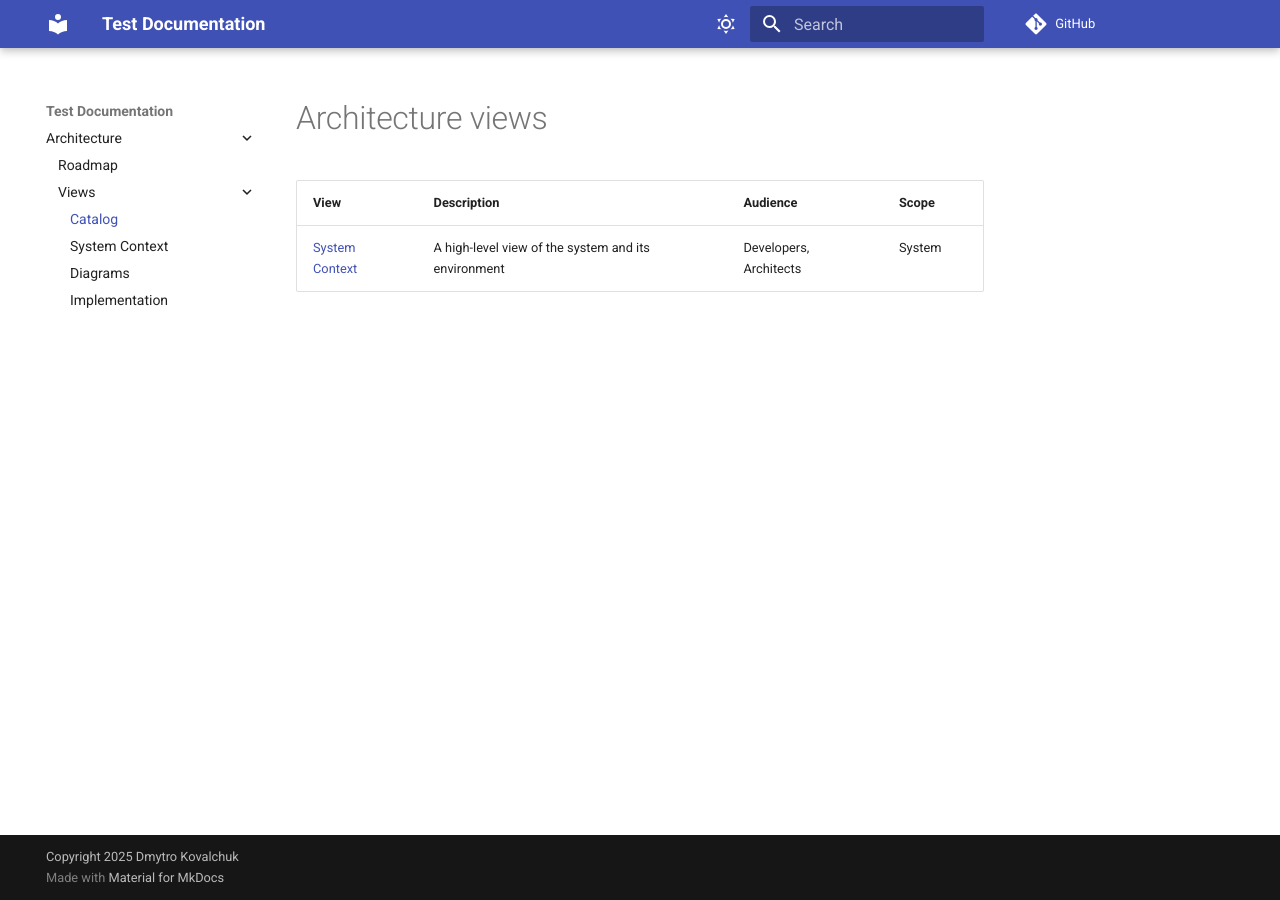
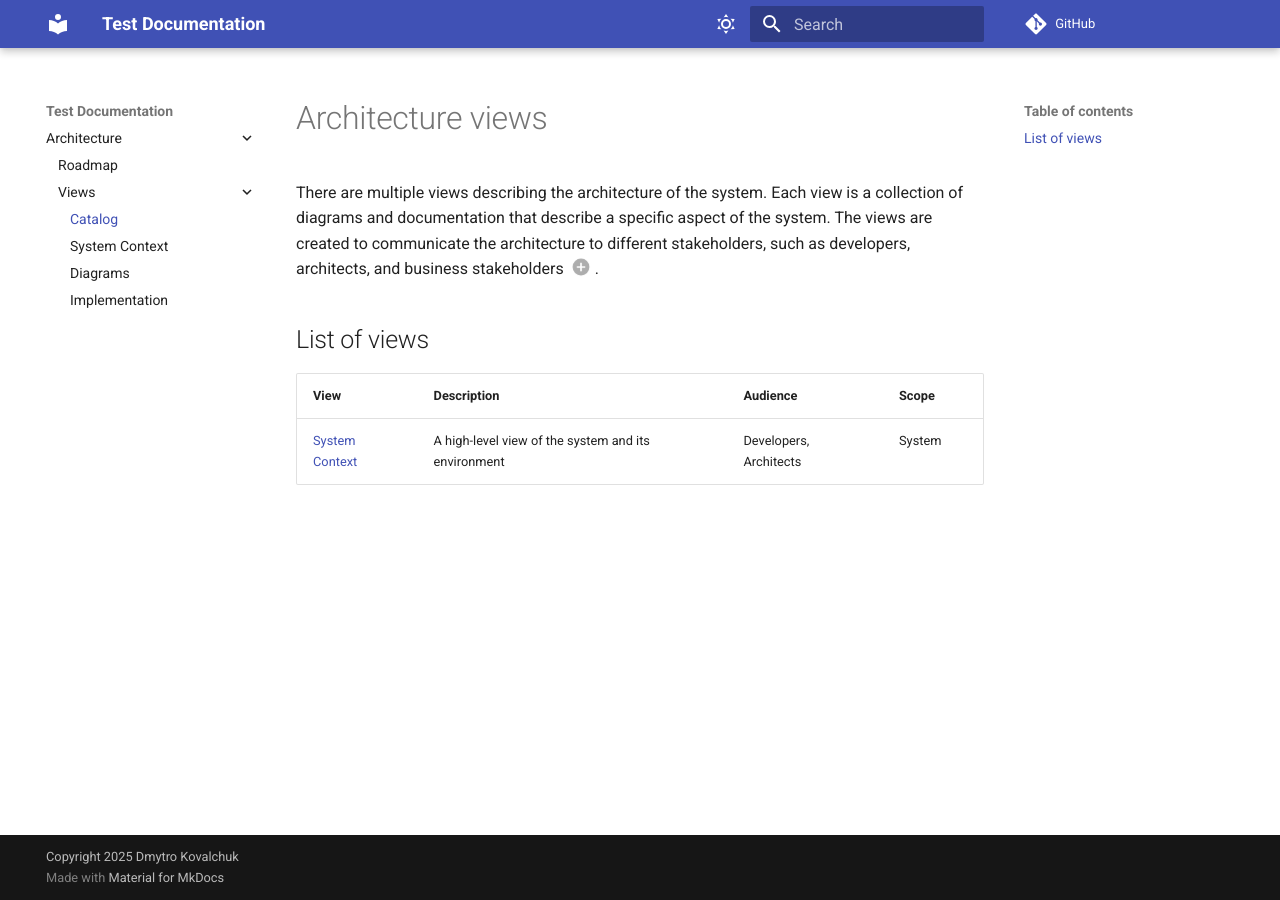
Before and after one commit to dimasmith/mkdocs-tutorial, an MkDocs documentation site: the page built from docs/docs/architecture/views/views.md, in a window 1280 px wide. Built offline with MkDocs 1.6.1 and Material for MkDocs 9.7.7, drawn with Linux system fonts in a browser that asks for light colours; emoji names are drawn with the system emoji font; comment, search, counter and statistics services are not loaded.

Commit message:
docs: adds annotations and emoji

```diff
--- a/docs/docs/architecture/views/views.md
+++ b/docs/docs/architecture/views/views.md
@@ -1,4 +1,11 @@
 # Architecture views
+
+There are multiple views describing the architecture of the system. Each view is a collection of diagrams and documentation that describe a specific aspect of the system. The views are created to communicate the architecture to different stakeholders, such as developers, architects, and business stakeholders (1).
+{ .annotate }
+
+1. :man_raising_hand: _Stakeholders_ - guys holding steaks. Nice, meaty, medium-rare steaks.
+
+## List of views
 
 | View                                | Description                                         | Audience               | Scope  |
 | ----------------------------------- | --------------------------------------------------- | ---------------------- | ------ |
--- a/docs/mkdocs.yml
+++ b/docs/mkdocs.yml
@@ -16,6 +16,8 @@
         name: Switch to Dark Mode
   features:
     - content.code.copy
+  icon:
+    annotation: material/plus-circle
 
 plugins:
   - search
@@ -31,8 +33,10 @@
           - Diagrams: architecture/views/diagrams.md
           - Implementation: architecture/views/example.md
 markdown_extensions:
+  - attr_list
   - admonition
   - def_list
+  - md_in_html
   - pymdownx.details
   - pymdownx.superfences:
       custom_fences:
@@ -47,3 +51,6 @@
       pygments_lang_class: true
   - pymdownx.tasklist:
       custom_checkbox: true
+  - pymdownx.emoji:
+      emoji_index: !!python/name:material.extensions.emoji.twemoji
+      emoji_generator: !!python/name:material.extensions.emoji.to_svg
```
Also changed, not shown: docs/docs/architecture/views/context-view.md (+4 -0 lines), docs/docs/index.md (+1 -1 lines).
